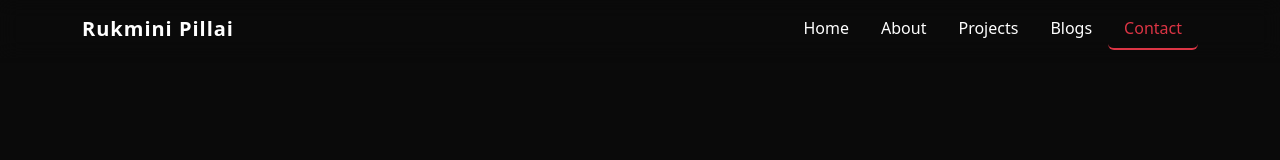
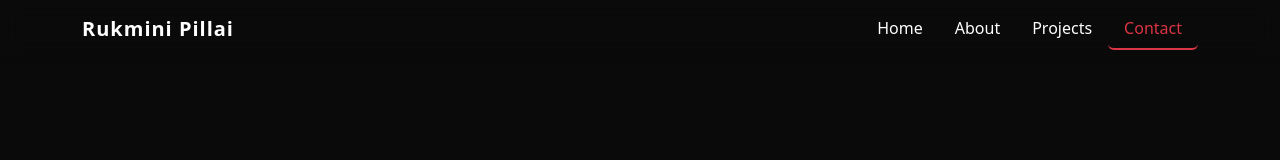
Before and after one commit to ramakrishnan-16/rukmini-portfolio, a React (Vite) app: page / in a window 1280 px wide. Shown: the top 160 px of the page. Built offline with nearby package versions, Linux system fonts and the light colour scheme; the HTML template or start-up script is replaced by a standard one.

Commit message:
Portfolio updated

```diff
--- a/src/App.jsx
+++ b/src/App.jsx
@@ -13,7 +13,7 @@ function App() {
       <section id="home"><Home /></section>
       <section id="about"><About /></section>
       <section id="projects"><Projects /></section>
-      <section id="blogs"><Blogs /></section>
+      {/* <section id="blogs"><Blogs /></section> */}
       <section id="contact"><Contact /></section>
     </div>
   );
--- a/src/components/NavBar.jsx
+++ b/src/components/NavBar.jsx
@@ -43,7 +43,7 @@ const Navbar = () => {
     };
   }, []);
 
-  const navItems = ["Home", "About", "Projects", "Blogs", "Contact"];
+  const navItems = ["Home", "About", "Projects", "Contact"]; // "Blogs"
 
   const handleClick = (id) => {
     const section = document.getElementById(id);
```
